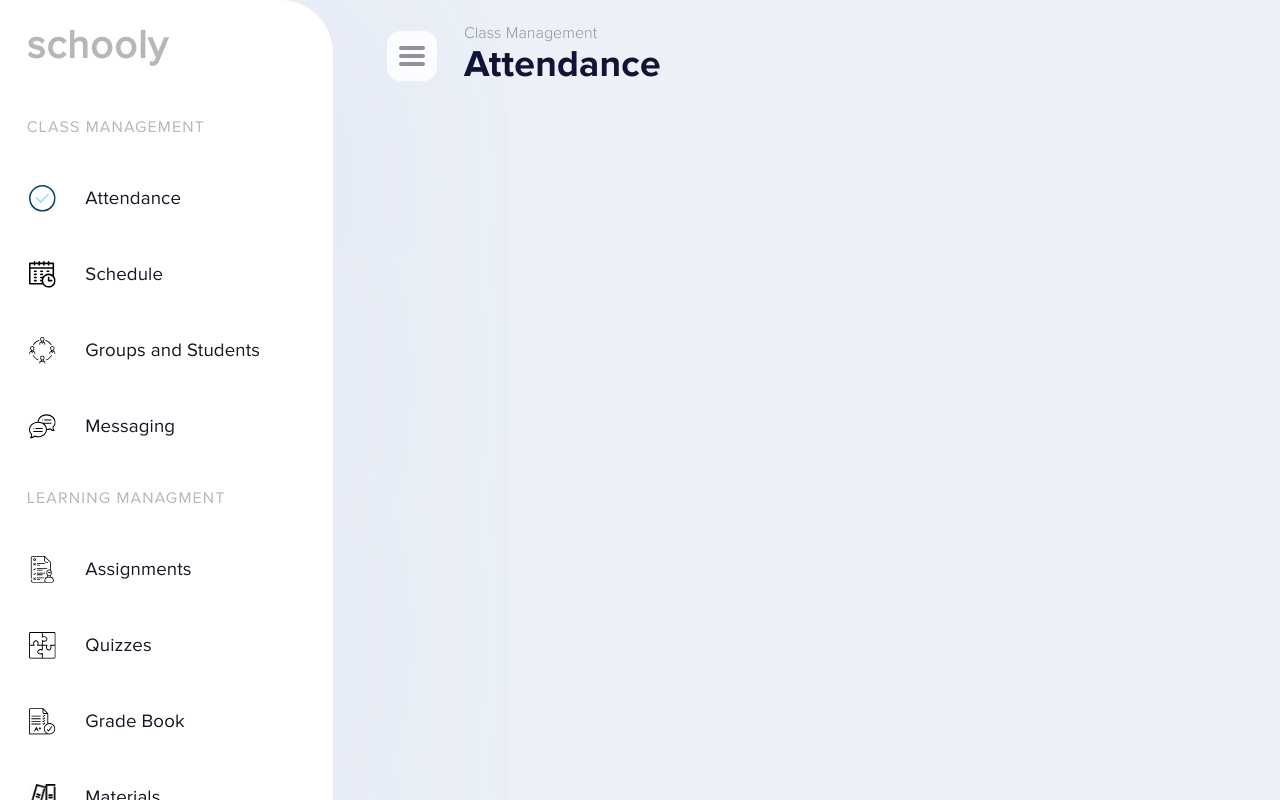
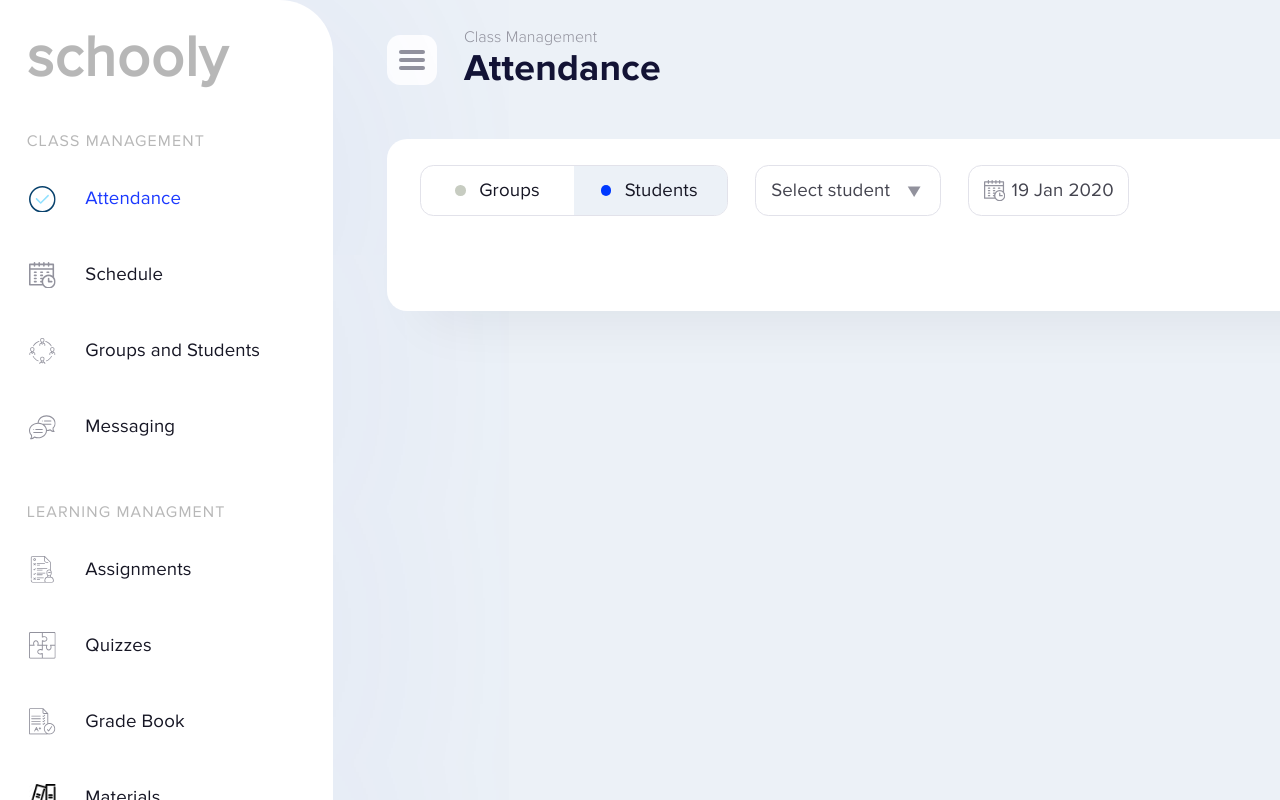
Before and after one commit to Developer-Xojakbar/schooly, a React app: page / in a window 1280 px wide. Shown: the top 800 px of the page. Built offline with nearby package versions, Linux system fonts and the light colour scheme.

Commit message:
main_panel-switch-0.1v

```diff
--- a/src/components/Aside.js
+++ b/src/components/Aside.js
@@ -6,7 +6,7 @@ const Aside = () => {
         <div className="aside">
             <h1 className="aside__logo">schooly</h1>
             <p>Class Management</p>
-            <div className="aside__side-menu">
+            <div className="aside__side-menu active">
                 <IconSVG className="" iconName="icon-attendance" />
                 <p>Attendance</p>
             </div>
--- a/src/components/Header.js
+++ b/src/components/Header.js
@@ -13,15 +13,8 @@ const Header = () => {
                 <p>Attendance</p>
             </div>
             <div className="header__switch-catalog">
-                {/*this "active" class is error */}
-                <div className="active">
-                    <div className="container">
-                        <p>Take attendance</p>
-                        <p>Attendance report</p>
-                    </div>
-                </div>
-                <p>Take attendance</p>
-                <p>Attendance report</p>
+                <p className="active">Take attendance</p>
+                <p >Attendance report</p>
             </div>
         </div>
     );
--- a/src/components/Main.js
+++ b/src/components/Main.js
@@ -1,9 +1,29 @@
 import React from 'react';
+import IconSVG from './IconSVG';
 
 const Main = () => {
     return (
-        <div>
+        <div className="main">
+            <div className="main__panel">
+                <div className="main__panel-switch">
+                    <div className="class-type">
+                        <p>Groups</p>
+                        <p className="active">Students</p>
+                    </div>
+                    <p className="select">Select student</p>
+                    <p className="date-time"><IconSVG className="" iconName="icon-schedule" />19 Jan 2020</p>
+                    <p className="search"><IconSVG className="" iconName="icon-" />Search by Name, Group...</p>
+                </div>
+                <div className="main__panel-info">
 
+                </div>
+            </div>
+            <div className="main__items">
+
+            </div>
+            <div className="main__chart">
+
+            </div>
         </div>
     );
 };
--- a/src/styles/base/_base.scss
+++ b/src/styles/base/_base.scss
@@ -18,7 +18,7 @@ body {
 #root {
     display: grid;
     grid-template-columns: minmax(64pt , max-content) 1fr;
-    grid-template-rows: 84pt 1fr;
+    grid-template-rows: 90pt 1fr;
     width: 100%;
     height: 100%;
 }
--- a/src/styles/base/_settings.scss
+++ b/src/styles/base/_settings.scss
@@ -5,7 +5,10 @@ $font-bold: "ProximaNovaBold";
 $font-semi-bold: "ProximaNovaSemiBold";
 $font-regular: "ProximaNovaRegular";
 // COLORS
+$color-gray-highlight: rgb(226 , 226 , 234);
+$color-gray-icon: rgb(146 , 146 , 157);
 $color-gray-normal: rgb(68 , 68 , 79);
 $color-gray-aside: rgb(94 , 94 , 94);
+$color-black-switch: rgb(23 , 23 , 37);
 $color-vibrant-blue: rgb(0 , 57 , 255);
 $color-bright-blue: rgb(0 , 57 , 255);
--- a/src/styles/components/_Aside.scss
+++ b/src/styles/components/_Aside.scss
@@ -4,8 +4,8 @@
     box-shadow: 0 2pt 304pt 20pt rgba(77 , 105 , 218 , 0.08);
     display: grid;
     grid-template-columns: 1fr;
-    grid-template-rows: 68pt
-    45pt
+    grid-template-rows: 86.8pt
+    26.4pt
     repeat(4 , 52pt)
     45pt
     repeat(5 , 52pt)
@@ -29,13 +29,15 @@
 
     &__logo {
         @extend .context;
-        font-size: 29.76pt;
+        font-size: 43pt;
     }
 
     > p {
         @extend .context;
         font-size: 12pt;
         text-transform: uppercase;
+        align-self: end;
+        margin-bottom: 5pt;
     }
 
     &__side-menu {
@@ -56,4 +58,14 @@
             color: rgb(23 , 23 , 37);
         }
     }
+
+    > .active {
+        > .icon {
+            fill: $color-vibrant-blue;
+        }
+
+        > p {
+            color: rgb(27 , 57 , 255);
+        }
+    }
 }
--- a/src/styles/components/_Header.scss
+++ b/src/styles/components/_Header.scss
@@ -51,7 +51,6 @@
 
     &__switch-catalog {
         display: grid;
-        position: relative;
         grid-template-columns: repeat(2 , 1fr);
         grid-template-rows: 38pt;
         align-items: center;
@@ -66,53 +65,27 @@
             letter-spacing: 0.1pt;
         }
 
-        // this "active" class is error
-        > .active {
-            display: inline-block;
-            z-index: 100;
-            overflow: hidden;
+        > p:nth-of-type(n).active {
+            display: grid;
+            border-radius: 8pt;
+            background-color: $color-bright-blue;
+            color: white;
             width: 130pt;
             height: 34pt;
-            grid-area: 1 / 1 / 2 / 2;
-            border-radius: 8pt;
-            background-color: $color-bright-blue;
-
-            > .container {
-                height: inherit;
-                width: 262pt;
-                text-align: center;
-                align-items: center;
-                display: flex;
-                justify-content: space-between;
-
-                > p:nth-of-type(1) {
-                    @extend .context;
-                    float: left;
-                    display: inline-block;
-                    width: 130pt;
-                    color: white;
-                }
-
-                > p:nth-of-type(2) {
-                    @extend .context;
-                    float: right;
-                    display: inline-block;
-                    width: 130pt;
-                    color: white;
-                }
-            }
+            align-content: center;
+            justify-content: center;
         }
 
         > p:nth-of-type(1) {
             @extend .context;
             grid-area: 1 / 1;
-            color: color-gray-normal;
+            color: $color-gray-normal;
         }
 
         > p:nth-of-type(2) {
             @extend .context;
             grid-area: 1 / 2;
-            color: color-gray-normal;
+            color: $color-gray-normal;
         }
     }
 }
--- a/src/styles/components/_IconSVG.scss
+++ b/src/styles/components/_IconSVG.scss
@@ -1,5 +1,5 @@
 .icon{
     width: 20pt;
     height: 20pt;
-    fill: black;
+    fill: $color-gray-icon;
 }
--- /dev/null
+++ b/src/styles/components/_Main.scss
@@ -0,0 +1,153 @@
+.main {
+    @extend .right-section;
+    display: grid;
+    grid-template-columns: 948pt 302pt;
+    grid-template-rows: 129pt max-content;
+    grid-column-gap: 20pt;
+    margin-top: 14pt;
+
+    &__panel {
+        display: grid;
+        box-sizing: border-box;
+        grid-template-rows: 78pt 45pt;
+        grid-row-gap: 6pt;
+        grid-area: 1 / 1 / 2 / 2;
+        border-radius: 15pt;
+        background-color: white;
+        box-shadow: 0pt 35pt 44pt -30pt rgba(13 , 24 , 48 , 0.07);
+        padding-left: 5pt;
+
+        &-switch {
+            display: grid;
+            grid-template-columns: 231pt 140pt 121pt 117pt 214pt;
+            grid-template-rows: 38pt;
+            align-content: center;
+            justify-items: center;
+            justify-content: space-evenly;
+
+            > * {
+                display: grid;
+                overflow: hidden;
+                align-content: center;
+                justify-content: center;
+                height: 100%;
+                width: 100%;
+                border-radius: 10pt;
+                border: solid 1pt $color-gray-highlight;
+            }
+
+            > .class-type {
+                display: grid;
+                grid-template-columns: 1fr 1fr;
+                grid-template-rows: 1fr;
+                align-items: center;
+                justify-items: center;
+
+                > p.active {
+                    background-color: rgb(236 , 241 , 247);
+                    width: 100%;
+                    height: 100%;
+                    padding-left: 20pt;
+
+                    &:before {
+                        background-color: $color-vibrant-blue;
+                    }
+                }
+
+                > p {
+                    display: grid;
+                    grid-template-columns: repeat(2 , max-content);
+                    grid-column-gap: 10pt;
+                    align-items: center;
+                    font-family: $font-semi-bold;
+                    font-size: 14pt;
+                    letter-spacing: 0.1pt;
+                    color: $color-black-switch;
+
+                    &:before {
+                        display: grid;
+                        width: 8pt;
+                        height: 8pt;
+                        border-radius: 50%;
+                        background-color: rgb(199 , 204 , 193);
+                        content: "";
+                    }
+                }
+            }
+
+            > .select {
+                display: grid;
+                grid-template-columns: repeat(2 , max-content);
+                grid-column-gap: 10pt;
+                font-family: $font-semi-bold;
+                font-size: 14pt;
+                line-height: 24pt;
+                letter-spacing: 0.1pt;
+                color: $color-gray-normal;
+
+                &:after {
+                    display: grid;
+                    justify-content: center;
+                    width: 16pt;
+                    height: 100%;
+                    background-color: $color-gray-icon;
+                    clip-path: polygon(20% 37% , 80% 37% , 50% 70%);
+                    content: "";
+                }
+            }
+
+            > .date-time {
+                display: grid;
+                grid-template-columns: repeat(2 , max-content);
+                grid-column-gap: 5pt;
+                font-family: $font-semi-bold;
+                font-size: 14pt;
+                line-height: 24pt;
+                letter-spacing: 0.1pt;
+                color: $color-gray-normal;
+
+                > .icon {
+                    align-self: center;
+                    height: 16pt;
+                    width: 16pt;
+                }
+            }
+
+            > .search {
+                display: grid;
+                align-items: center;
+                grid-column: 5;
+                grid-template-columns: repeat(2 , max-content);
+                grid-column-gap: 8pt;
+                font-family: $font-light;
+                font-size: 14pt;
+                letter-spacing: 0.2pt;
+                color: $color-gray-normal;
+
+                > .icon {
+                    align-self: center;
+                    height: 24pt;
+                    width: 24pt;
+                    background-color: black;
+                }
+            }
+        }
+
+        &-info {
+
+        }
+    }
+
+    &__items {
+        display: grid;
+        grid-area: 2 / 1 / 3 / 2;
+    }
+
+    &__chart {
+        display: grid;
+        grid-area: 1 / 2 / 3 / 3;
+        height: 376pt;
+        border-radius: 20pt;
+        background-color: white;
+    }
+}
--- a/src/styles/styles.scss
+++ b/src/styles/styles.scss
@@ -4,3 +4,4 @@
 @import './components/IconSVG';
 @import './components/Aside';
 @import './components/Header';
+@import './components/Main';
```
